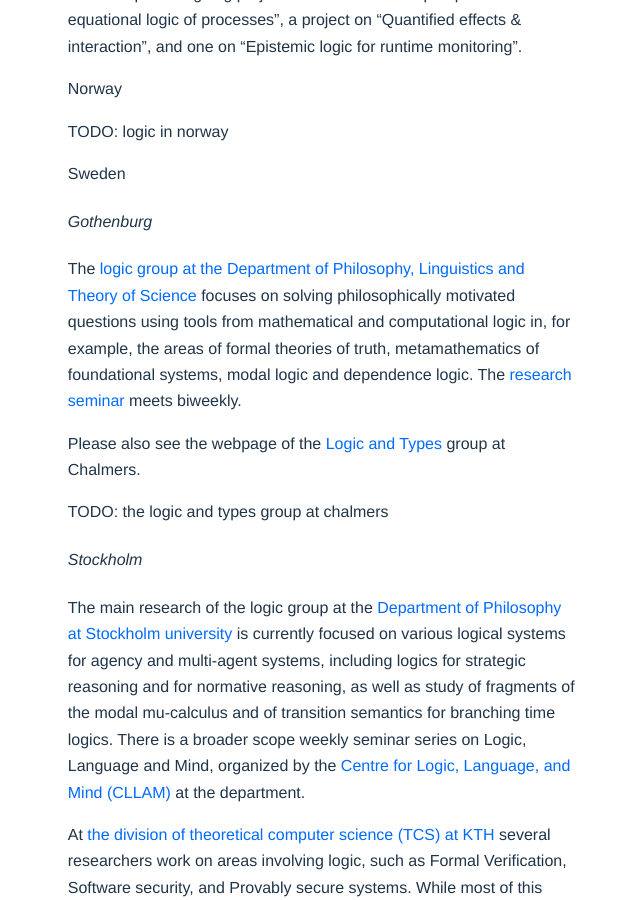
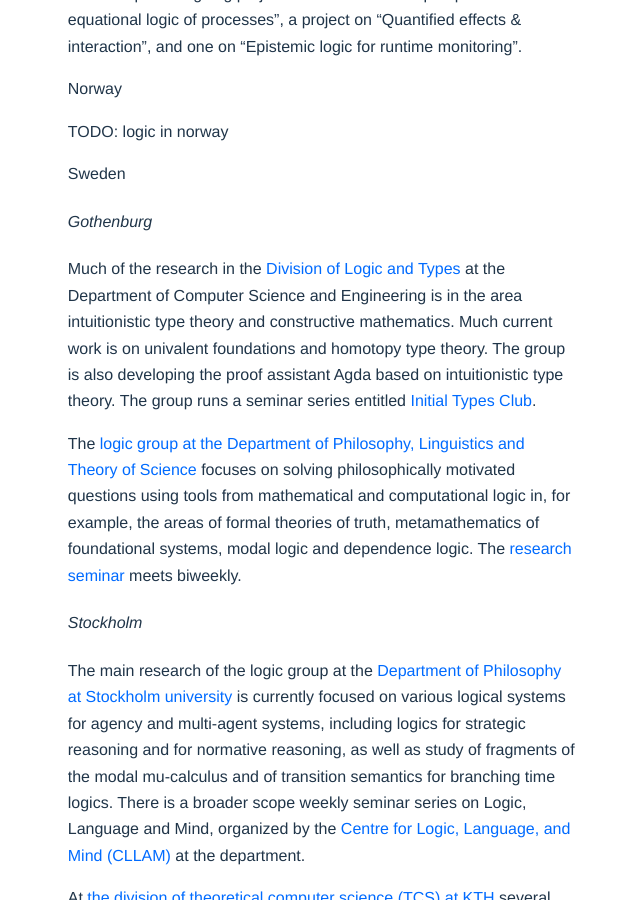
Before and after one commit to scandinavianlogic/scandinavianlogic.github.io, a Jekyll site: the page built from logic-in-scandinavia.md, in a window 1280 px wide and 900 px high, scrolled down 1643 px. Shown: the whole window, without its empty margins (217-857 px from the left). Built offline with Jekyll 4.4.1, drawn with Linux system fonts in a browser that asks for light colours.

Commit message:
division of logic and types

```diff
--- a/logic-in-scandinavia.md
+++ b/logic-in-scandinavia.md
@@ -68,6 +68,15 @@ of processes", a project on "Quantified effects & interaction", and one on
 
 #### Gothenburg
 
+Much of the research in the
+[Division of Logic and Types](https://www.chalmers.se/en/departments/cse/organisation/LT/Pages/default.aspx)
+at the Department of Computer Science and Engineering is in the area
+intuitionistic type theory and constructive mathematics. Much current work is on
+univalent foundations and homotopy type theory. The group is also developing the
+proof assistant Agda based on intuitionistic type theory. The group runs a
+seminar series entitled
+[Initial Types Club](https://github.com/InitialTypes/Club/wiki).
+
 The
 [logic group at the Department of Philosophy, Linguistics and Theory of Science](https://flov.gu.se/english/research/research-areas/logic)
 focuses on solving philosophically motivated
@@ -76,12 +85,6 @@ example, the areas of formal theories of truth, metamathematics of foundational
 systems, modal logic and dependence logic. The
 [research seminar](https://flov.gu.se/english/research/research-areas/logic/the-logic-seminar)
 meets biweekly.
-
-Please also see the webpage of the
-[Logic and Types](https://www.chalmers.se/en/departments/cse/organisation/LT/Pages/default.aspx)
-group at Chalmers.
-
-{{ "TODO: the logic and types group at chalmers" | log_warning }}
 
 #### Stockholm
 
```
